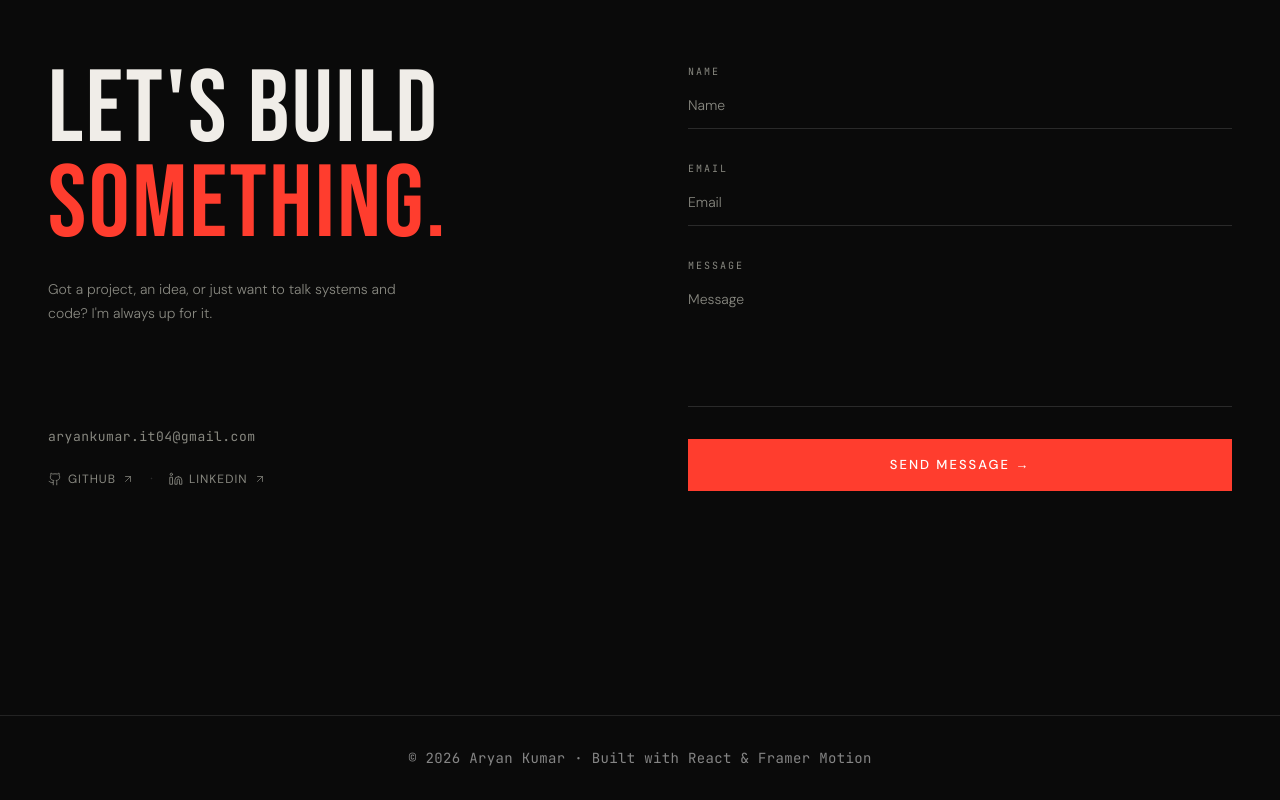
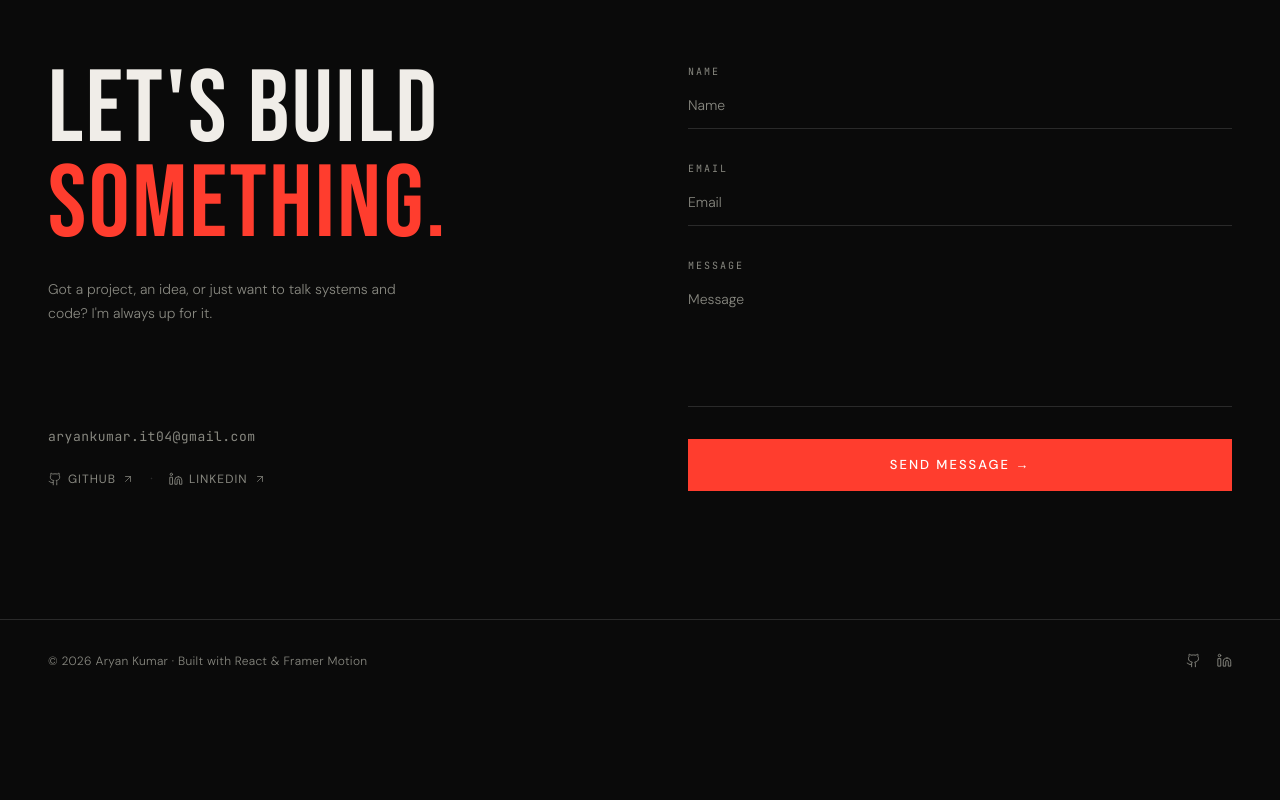
Before and after one commit to AryanK-IT/portfolio-website, a React (Vite) app: page / in a window 1280 px wide. Shown: the part 3036-3836 px from the top of the page. After the commit the page ends 3738 px from the top, so only its background shows below. Built offline with nearby package versions, Linux system fonts and the light colour scheme; no server answers.

Commit message:
fix: footer icons and hero label animation delay

```diff
--- a/src/components/Footer.tsx
+++ b/src/components/Footer.tsx
@@ -1,11 +1,55 @@
-import { footer } from '../data/content';
+// ─── src/components/Footer.tsx ───────────────────────────────────────────────
+// Minimal single-strip footer. Copyright left, social icons right (PRD §6.7).
+// DM Sans 12px, --text-secondary. All links open in new tab with noopener.
+
+import { Github, Linkedin } from 'lucide-react';
+import { footer, meta } from '../data/content';
 
 export default function Footer() {
   return (
-    <footer className="w-full py-8 text-center border-t border-white/10 mt-24">
-      <p className="text-white/50 text-sm font-mono tracking-wide">
-        {footer.copy}
-      </p>
+    <footer
+      className="w-full px-6 lg:px-12 py-8"
+      style={{ borderTop: '1px solid var(--border)' }}
+    >
+      <div className="max-w-[1400px] mx-auto flex items-center justify-between">
+
+        {/* Copyright text — DM Sans 12px, --text-secondary (PRD §6.7) */}
+        <p
+          className="font-sans text-[12px] font-light tracking-wide"
+          style={{ color: 'var(--text-secondary)' }}
+        >
+          {footer.copy}
+        </p>
+
+        {/* Social icon links — GitHub + LinkedIn (PRD §6.7) */}
+        <div className="flex items-center gap-4">
+          <a
+            href={meta.github}
+            target="_blank"
+            rel="noopener noreferrer"
+            aria-label="GitHub profile"
+            className="transition-colors duration-200"
+            style={{ color: 'var(--text-secondary)' }}
+            onMouseEnter={e => (e.currentTarget.style.color = 'var(--text-primary)')}
+            onMouseLeave={e => (e.currentTarget.style.color = 'var(--text-secondary)')}
+          >
+            <Github size={15} strokeWidth={1.5} />
+          </a>
+          <a
+            href={meta.linkedin}
+            target="_blank"
+            rel="noopener noreferrer"
+            aria-label="LinkedIn profile"
+            className="transition-colors duration-200"
+            style={{ color: 'var(--text-secondary)' }}
+            onMouseEnter={e => (e.currentTarget.style.color = 'var(--text-primary)')}
+            onMouseLeave={e => (e.currentTarget.style.color = 'var(--text-secondary)')}
+          >
+            <Linkedin size={15} strokeWidth={1.5} />
+          </a>
+        </div>
+
+      </div>
     </footer>
   );
 }
--- a/src/components/Hero.tsx
+++ b/src/components/Hero.tsx
@@ -36,7 +36,7 @@ export default function Hero() {
           initial="hidden"
           animate="visible"
           custom={0}
-          style={shouldReduceMotion ? { transitionDelay: '400ms' } : { transitionDelay: '0ms' }}
+          style={shouldReduceMotion ? {} : { transitionDelay: '400ms' }}
         >
           {hero.label}
         </motion.p>
```
